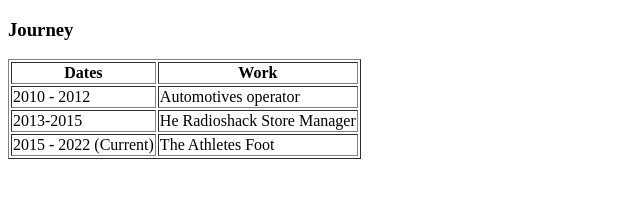
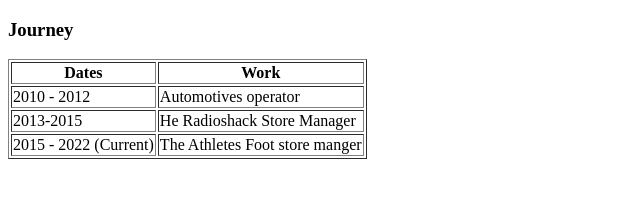
Before and after one commit to NatetheGreat888/cv, a plain HTML site: page Journey.html in a window 1280 px wide. Shown: the full height of the page, 0-640 px from the left. Drawn offline with Linux system fonts and the light colour scheme.

Commit message:
updated journey.html

```diff
--- a/Journey.html
+++ b/Journey.html
@@ -1,7 +1,5 @@
 <!DOCTYPE html>
 <html>
-
-
 
 <head>
   <meta charset="utf-8">
@@ -25,7 +23,7 @@
       </tr>
       <tr>
         <td>2015 - 2022 (Current)</td>
-        <td>The Athletes Foot</td>
+        <td>The Athletes Foot store manger</td>
       </tr>
 
     </tbody>
```
